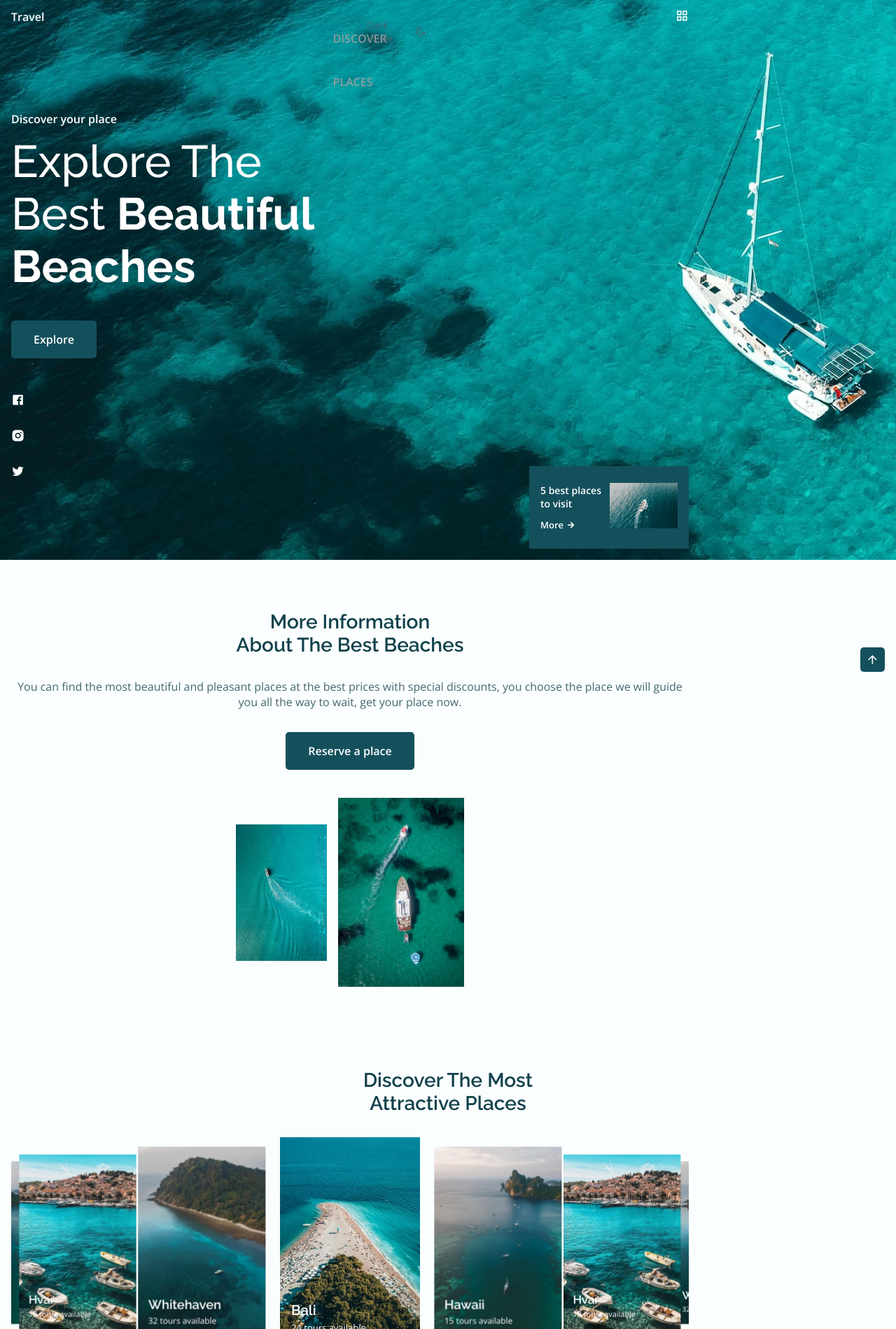
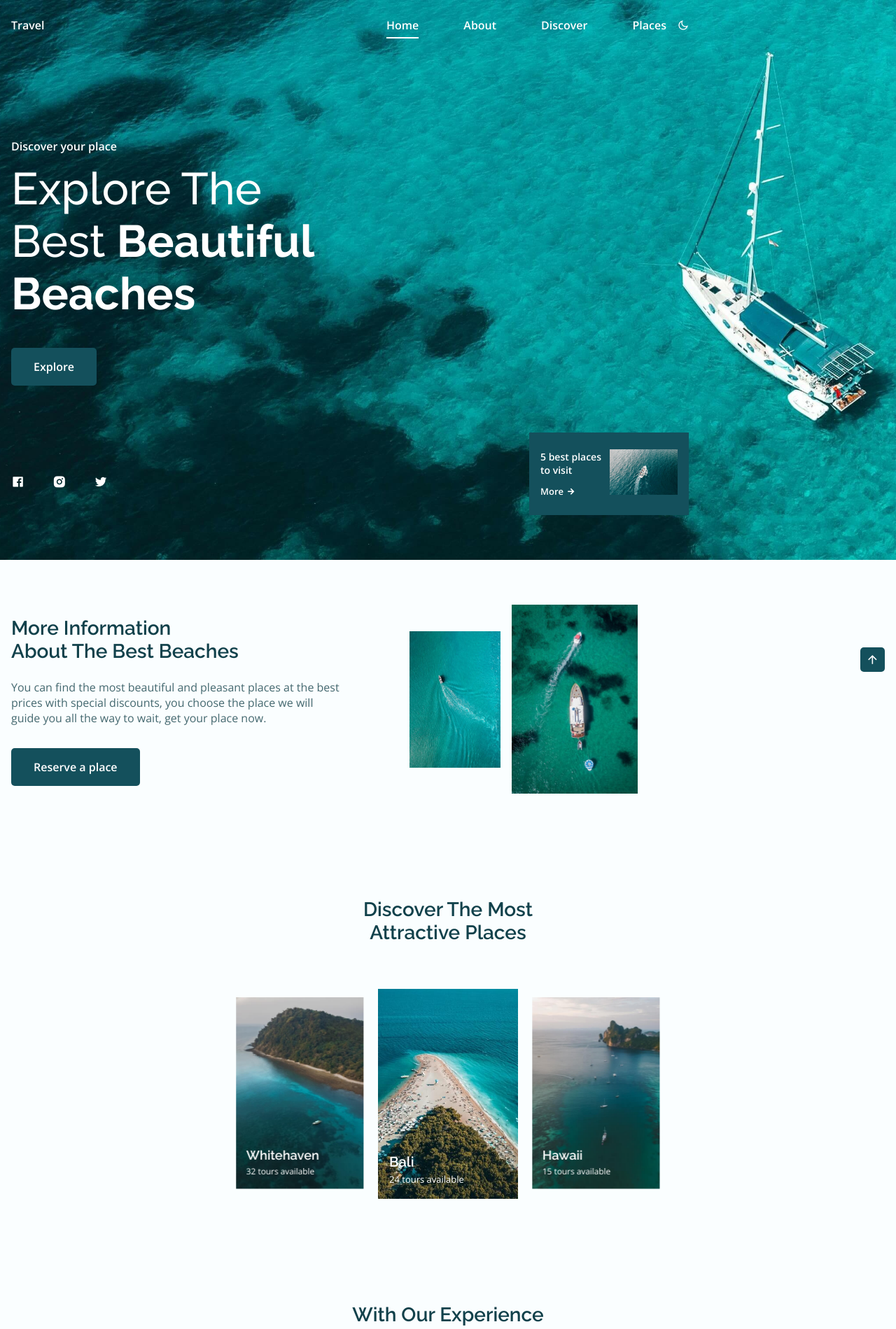
Before and after one commit to soyoung008/responsive_travel_website, a plain HTML site: page index.html in a window 1280 px wide. Shown: the top 1899 px of the page at 70% size. Drawn offline with nearby package versions, Linux system fonts and the light colour scheme.

Commit message:
media query of medium size done

```diff
--- a/assets/css/styles.css
+++ b/assets/css/styles.css
@@ -877,4 +877,121 @@ input {
 }
 
 @media screen and (min-width: 768px) {
+  body {
+    margin: 0;
+  }
+  .nav {
+    height: calc(var(--header-height) + 1.5rem);
+  }
+
+  .nav__link {
+    color: var(--white-color);
+    text-transform: initial;
+  }
+
+  .nav__dark {
+    position: initial;
+    /* absolute 이전의 position */
+  }
+
+  .nav__menu {
+    display: flex;
+    column-gap: 1rem;
+  }
+  .nav__list {
+    flex-direction: row;
+    column-gap: 4rem;
+  }
+
+  .nav__close,
+  .nav__toggle,
+  .change-theme-name {
+    display: none;
+  }
+
+  .change-theme {
+    color: var(--white-color);
+  }
+
+  .active-link::before {
+    /* 가상요소 before */
+    background-color: var(--white-color);
+  }
+
+  .scroll-header .nav__link {
+    color: var(--text-color);
+  }
+
+  .scroll-header .active-link {
+    color: var(--title-color);
+  }
+
+  .scroll-header .active-link::before {
+    background-color: var(--title-color);
+  }
+
+  .scroll-header .change-theme {
+    color: var(--text-color);
+  }
+
+  .section {
+    padding: 7rem 0 2rem;
+  }
+  .home__container {
+    grid-template-rows: 1.8fr 0.5fr;
+  }
+  .home__data {
+    align-self: flex-end;
+  }
+  .home__social {
+    flex-direction: row;
+    align-self: flex-end;
+    margin-bottom: 3rem;
+    column-gap: 2.5rem;
+  }
+
+  .about__container {
+    grid-template-columns: repeat(2, 1fr);
+    align-items: center;
+  }
+
+  .about__data,
+  .about__title {
+    text-align: initial;
+  }
+  .about__title {
+    margin-bottom: var(--mb-1-5);
+  }
+  .about__description {
+    margin-bottom: var(--mb-2);
+  }
+  .discover__container {
+    width: 610px;
+    margin-left: auto;
+    margin-right: auto;
+  }
+
+  .discover__container,
+  .place__container {
+    padding-top: 2rem;
+  }
+  .experience__overlay:nth-child(1) {
+    width: 363px;
+    margin-right: 4rem;
+  }
+  .experience__overlay:nth-child(2) {
+    width: 160px;
+  }
+  .subscribe__bg {
+    background: none;
+    padding: 0;
+  }
+  .subscribe__container {
+    background-color: var(--first-color-second);
+    padding: 3.5rem 0;
+  }
+  .footer__rights {
+    flex-direction: row;
+    justify-content: space-between;
+  }
 }
```
Also changed, not shown: index.html (line endings or trailing spaces).
